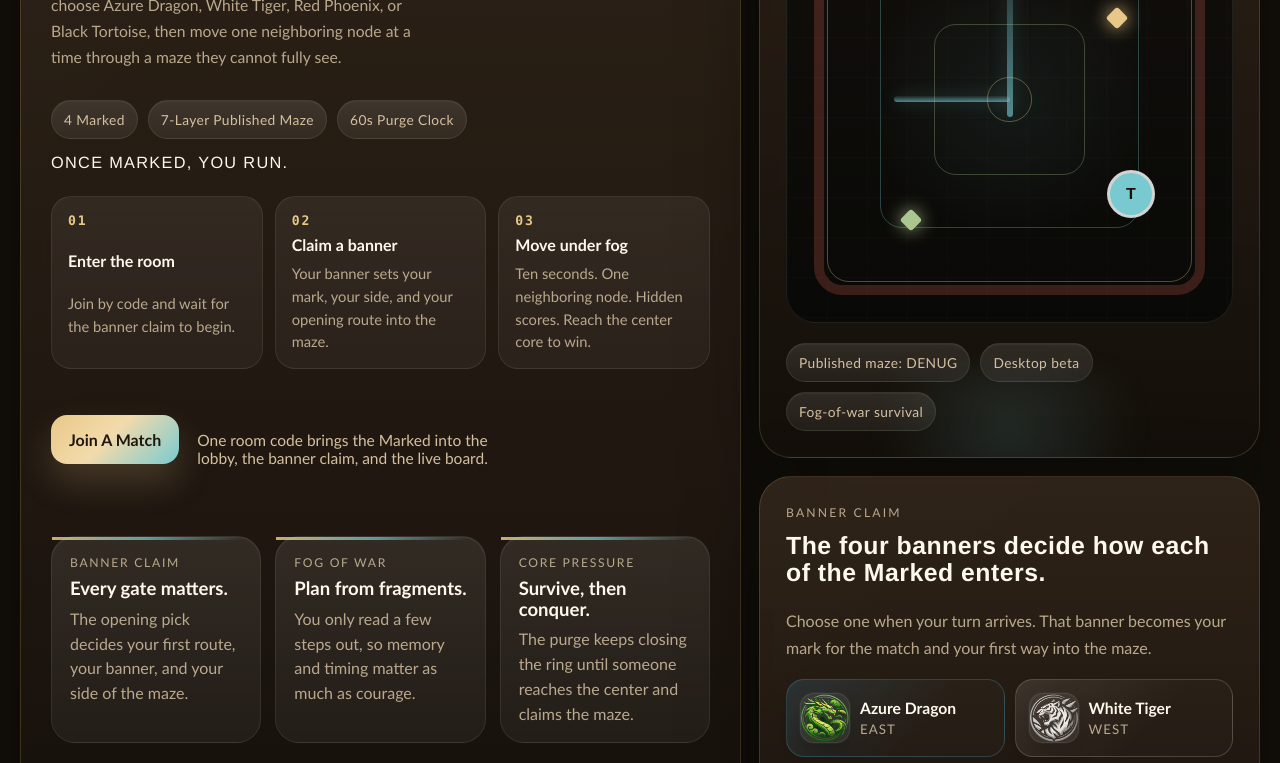
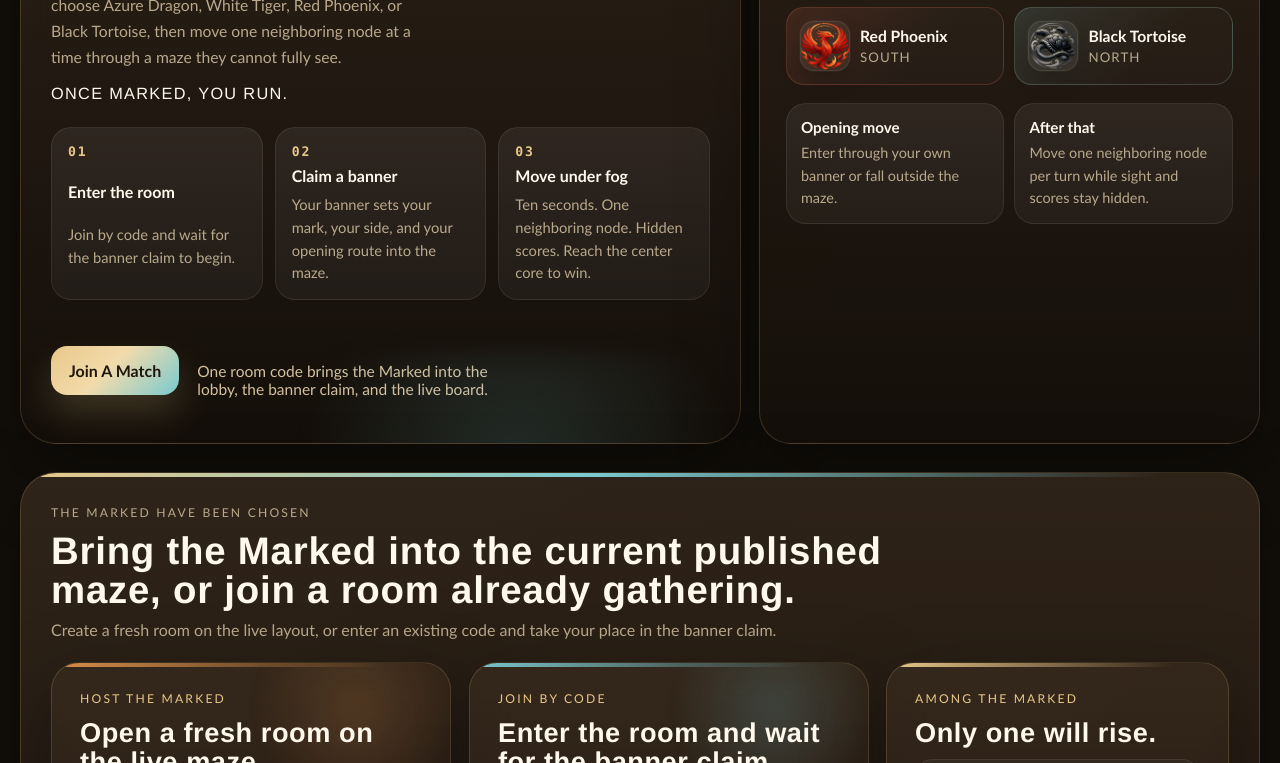
Before and after one commit to eunice97-cheng/Maze-Warrior, a website: page public/index.html in a window 1280 px wide. Shown: the part 478-1241 px from the top of the page. Drawn offline with Linux system fonts and the light colour scheme.

Commit message:
Restore simpler landing layout

```diff
--- a/public/index.html
+++ b/public/index.html
@@ -78,11 +78,6 @@
                 Every match opens with a banner claim. The Marked choose Azure Dragon, White Tiger, Red Phoenix, or Black
                 Tortoise, then move one neighboring node at a time through a maze they cannot fully see.
               </p>
-              <div class="hero-statline" aria-label="Maze Warrior beta highlights">
-                <span>4 Marked</span>
-                <span>7-Layer Published Maze</span>
-                <span>60s Purge Clock</span>
-              </div>
               <p class="hero-mantra">Once Marked, you run.</p>
             </div>
 
@@ -110,52 +105,7 @@
                 One room code brings the Marked into the lobby, the banner claim, and the live board.
               </p>
             </div>
-
-            <div class="hero-stats" aria-label="Maze Warrior pillars">
-              <article class="stat-card">
-                <span>Banner Claim</span>
-                <strong>Every gate matters.</strong>
-                <p>The opening pick decides your first route, your banner, and your side of the maze.</p>
-              </article>
-              <article class="stat-card">
-                <span>Fog Of War</span>
-                <strong>Plan from fragments.</strong>
-                <p>You only read a few steps out, so memory and timing matter as much as courage.</p>
-              </article>
-              <article class="stat-card">
-                <span>Core Pressure</span>
-                <strong>Survive, then conquer.</strong>
-                <p>The purge keeps closing the ring until someone reaches the center and claims the maze.</p>
-              </article>
           </div>
-          </div>
-
-          <div class="hero-visual">
-            <article class="hero-preview">
-              <div class="preview-header">
-                <p class="card-kicker">Maze Signal</p>
-                <strong>Read the collapse before it reaches you.</strong>
-              </div>
-              <p class="panel-copy">The live maze squeezes inward. A smart route is half survival and half nerve.</p>
-              <div class="preview-frame" aria-hidden="true">
-                <div class="preview-ring ring-one"></div>
-                <div class="preview-ring ring-two"></div>
-                <div class="preview-ring ring-three"></div>
-                <div class="preview-ring ring-four"></div>
-                <div class="preview-purge"></div>
-                <div class="preview-route route-one"></div>
-                <div class="preview-route route-two"></div>
-                <div class="preview-token token-one">A</div>
-                <div class="preview-token token-two">T</div>
-                <div class="preview-diamond diamond-one"></div>
-                <div class="preview-diamond diamond-two"></div>
-              </div>
-              <div class="hero-statline">
-                <span>Published maze: DENUG</span>
-                <span>Desktop beta</span>
-                <span>Fog-of-war survival</span>
-              </div>
-            </article>
 
           <article class="hero-sidecard banner-sidecard">
             <div class="banner-sidecard-copy">
@@ -204,7 +154,6 @@
               </article>
             </div>
           </article>
-          </div>
         </section>
 
         <section id="join-stage" class="play-stage is-compact">
```
Lines whose indentation alone changed are shown as unchanged.
